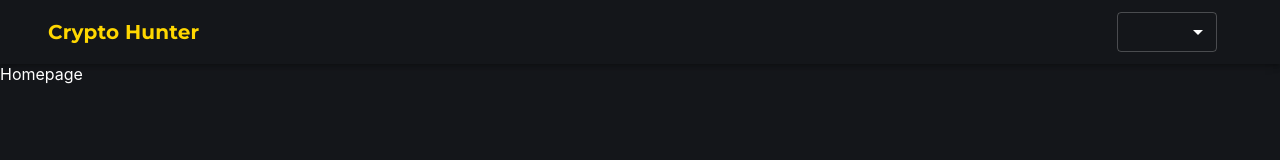
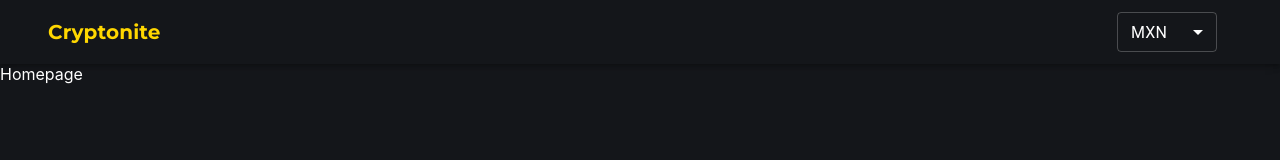
Before and after one commit to myfriendpaul/crypto-tracker, a React (Create React App) app in the folder client/: page / in a window 1280 px wide. Shown: the top 160 px of the page. Built offline with nearby package versions, Linux system fonts and the light colour scheme.

Commit message:
Context API created and passed to header. State updates with selection of currency

```diff
--- /dev/null
+++ b/client/src/CryptoContext.js
@@ -0,0 +1,27 @@
+import { createContext, useContext, useState, useEffect } from "react";
+
+const Crypto = createContext();
+const CryptoContext = ({ children }) => {
+  const [currency, setCurrency] = useState("MXN");
+  const [symbol, setSymbol] = useState("MX$");
+
+  //Since this will run everytime the currency is changed, we add currency as a dependency
+  useEffect(() => {
+    if (currency === "MXN") {
+      setSymbol("MX$");
+    } else if (currency === "USD") {
+      setSymbol("$");
+    }
+  }, [currency]);
+  return (
+    <Crypto.Provider value={{ currency, symbol, setCurrency }}>
+      {children}
+    </Crypto.Provider>
+  );
+};
+
+export default CryptoContext;
+
+export const CryptoState = () => {
+  return useContext(Crypto);
+};
--- a/client/src/components/Header.jsx
+++ b/client/src/components/Header.jsx
@@ -8,9 +8,10 @@ import {
   ThemeProvider,
   makeStyles,
   createTheme,
-  Them,
+  Theme,
 } from "@material-ui/core";
 import { useNavigate } from "react-router-dom";
+import { CryptoState } from "../CryptoContext";
 
 const Header = () => {
   const useStyles = makeStyles(() => ({
@@ -25,6 +26,8 @@ const Header = () => {
 
   const classes = useStyles();
   const navigate = useNavigate();
+  const { currency, setCurrency } = CryptoState();
+  console.log(currency);
   const darkTheme = createTheme({
     palette: {
       primary: {
@@ -43,8 +46,10 @@ const Header = () => {
               className={classes.title}
               variant="h6"
             >
-              Crypto Hunter
+              Cryptonite
             </Typography>
+            {/* Passing state from CryptoContext and setting state based on which
+            item is selected */}
             <Select
               variant="outlined"
               style={{
@@ -52,6 +57,8 @@ const Header = () => {
                 height: 40,
                 marginRight: 15,
               }}
+              value={currency}
+              onChange={(e) => setCurrency(e.target.value)}
             >
               <MenuItem value={"USD"}>USD</MenuItem>
               <MenuItem value={"MXN"}>MXN</MenuItem>
--- a/client/src/index.js
+++ b/client/src/index.js
@@ -2,10 +2,13 @@ import React from "react";
 import ReactDOM from "react-dom";
 import "./index.css";
 import App from "./App";
+import CryptoProvider from "./CryptoContext";
 
 ReactDOM.render(
   <React.StrictMode>
-    <App />
+    <CryptoProvider>
+      <App />
+    </CryptoProvider>
   </React.StrictMode>,
   document.getElementById("root")
 );
```
